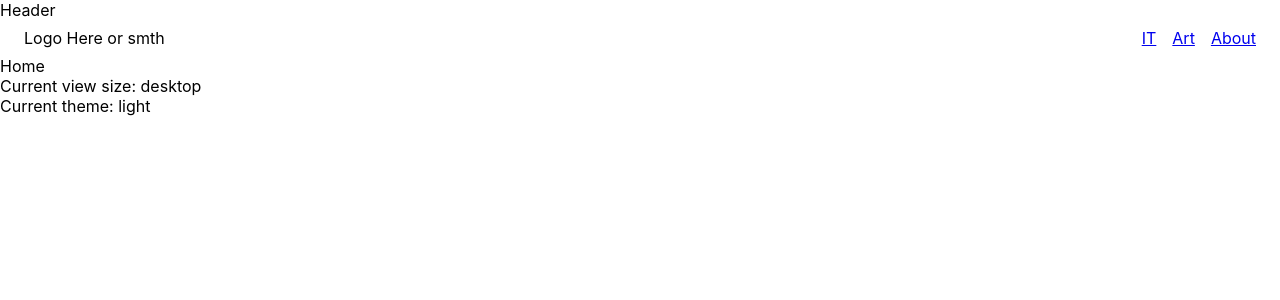
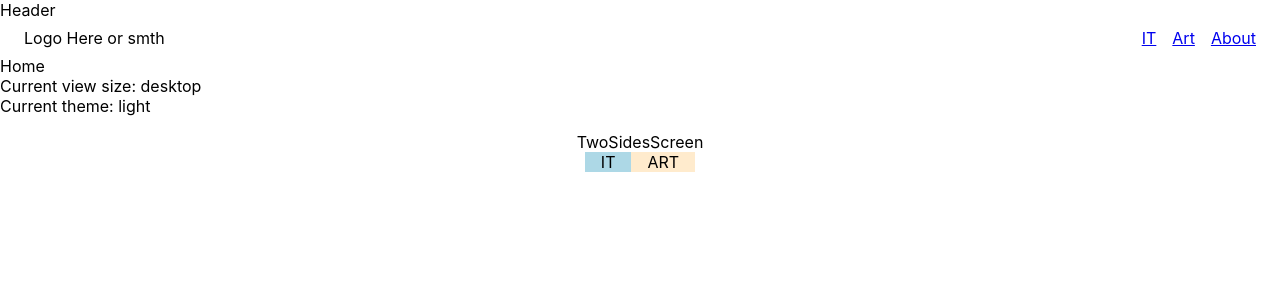
Before and after one commit to Matylda-Lewandowska/cv-page, a React (Create React App) app: page /#/home in a window 1280 px wide. Shown: the top 300 px of the page. Built offline with nearby package versions, Linux system fonts and the light colour scheme.

Commit message:
add TwoSidesScreen choice and some adjustments

```diff
--- a/src/components/Header/Header.tsx
+++ b/src/components/Header/Header.tsx
@@ -69,6 +69,31 @@ export const Header = () => {
           )
         }
 
+        {openedMenu && viewSize !== ViewSizeEnum.DESKTOP &&
+        (<div className='nav__menu menu'>
+          <button
+            className='menu__X-button'
+            onClick={() => setOpenedMenu(false)}>
+            X
+          </button>
+
+          {navList.map((navItem, idx) => {
+            return (
+              <div key={idx}>
+
+                <a href={navItem.link}>
+                  <div className='menu__list-item'>
+                    {navItem.title}
+                  </div>
+                </a>
+              </div>
+            );
+          })
+
+          }
+        </div>)
+        }
+
       </nav>
     </>
   );
--- a/src/components/Header/header.scss
+++ b/src/components/Header/header.scss
@@ -11,4 +11,18 @@
     &-item {
     }
   }
+
+  &__menu {
+    flex-direction: column;
+  }
 }
+
+.menu {
+  &__X-button {
+
+  }
+
+  &__list-item {
+
+  }
+}
--- /dev/null
+++ b/src/components/TwoSidesScreen/TwoSidesScreen.tsx
@@ -0,0 +1,19 @@
+import React from 'react';
+import './twoSidesScreen.scss';
+
+export const TwoSidesScreen = () => {
+  return (
+    <>
+      <div className='tSS'>
+        <div className='tSS__title'>TwoSidesScreen</div>
+
+        <div className='tSS__choice choice'>
+          <div className='choice__first'>IT</div>
+          <div className='choice__second'>ART</div>
+        </div>
+
+      </div>
+
+    </>
+  );
+};
--- /dev/null
+++ b/src/components/TwoSidesScreen/twoSidesScreen.scss
@@ -0,0 +1,33 @@
+.tSS {
+  margin: 0 2rem;
+  padding: 1rem 0;
+  display: flex;
+  align-items: center;
+  flex-direction: column;
+  flex-grow: 1;
+  box-sizing: border-box;
+  height: 100%;
+
+  &__title {
+  }
+
+  &__choice {
+
+  }
+}
+
+.choice {
+  display: flex;
+
+  &__first {
+    padding: 0 1rem;
+    background-color: lightblue;
+    flex-grow: 1;
+  }
+
+  &__second {
+    padding: 0 1rem;
+    background-color: blanchedalmond;
+    flex-grow: 1;
+  }
+}
--- a/src/layouts/DefaultLayout.tsx
+++ b/src/layouts/DefaultLayout/DefaultLayout.tsx
@@ -1,5 +1,6 @@
 import React, { ReactNode } from 'react';
-import { Header } from '../components/Header/Header';
+import { Header } from '../../components/Header/Header';
+import './defaultLayout.scss';
 
 interface DefaultLayoutProps {
   children: ReactNode;
@@ -7,9 +8,9 @@ interface DefaultLayoutProps {
 
 export const DefaultLayout: React.FC<DefaultLayoutProps> = ({ children }) => {
   return (
-    <div>
+    <div className='site'>
       <Header />
-      <main>{children}</main>
+      <main className='main-content'>{children}</main>
     </div>
   );
 };
--- /dev/null
+++ b/src/layouts/DefaultLayout/defaultLayout.scss
@@ -0,0 +1,9 @@
+.site {
+  height: 100vh;
+  display: flex;
+  flex-direction: column;
+}
+
+.main-content {
+  height: 100%;
+}
--- a/src/pages/Home/Home.tsx
+++ b/src/pages/Home/Home.tsx
@@ -1,16 +1,24 @@
 import React from 'react';
-import { DefaultLayout } from '../../layouts/DefaultLayout';
+import { DefaultLayout } from '../../layouts/DefaultLayout/DefaultLayout';
 import { useMainContext } from '../../context/MainContext';
+import { TwoSidesScreen } from '../../components/TwoSidesScreen/TwoSidesScreen';
+import './home.scss';
 
 export const Home = () => {
   const { viewSize, theme } = useMainContext();
 
   return (
     <DefaultLayout>
-      <div>Home</div>
-      <div>
-      Current view size: {viewSize}<br />
-      Current theme: {theme}
+      <div className='hp-content'>
+
+        <div>Home</div>
+        <div>
+        Current view size: {viewSize}<br />
+        Current theme: {theme}
+        </div>
+        <div className='hp-content__tSS'>
+          <TwoSidesScreen />
+        </div>
       </div>
     </DefaultLayout>
   );
--- /dev/null
+++ b/src/pages/Home/home.scss
@@ -0,0 +1,9 @@
+.hp-content {
+  height: 100%;
+  display: flex;
+  flex-direction: column;
+
+  &__tSS {
+    flex-grow: 1 ;
+  }
+}
```
